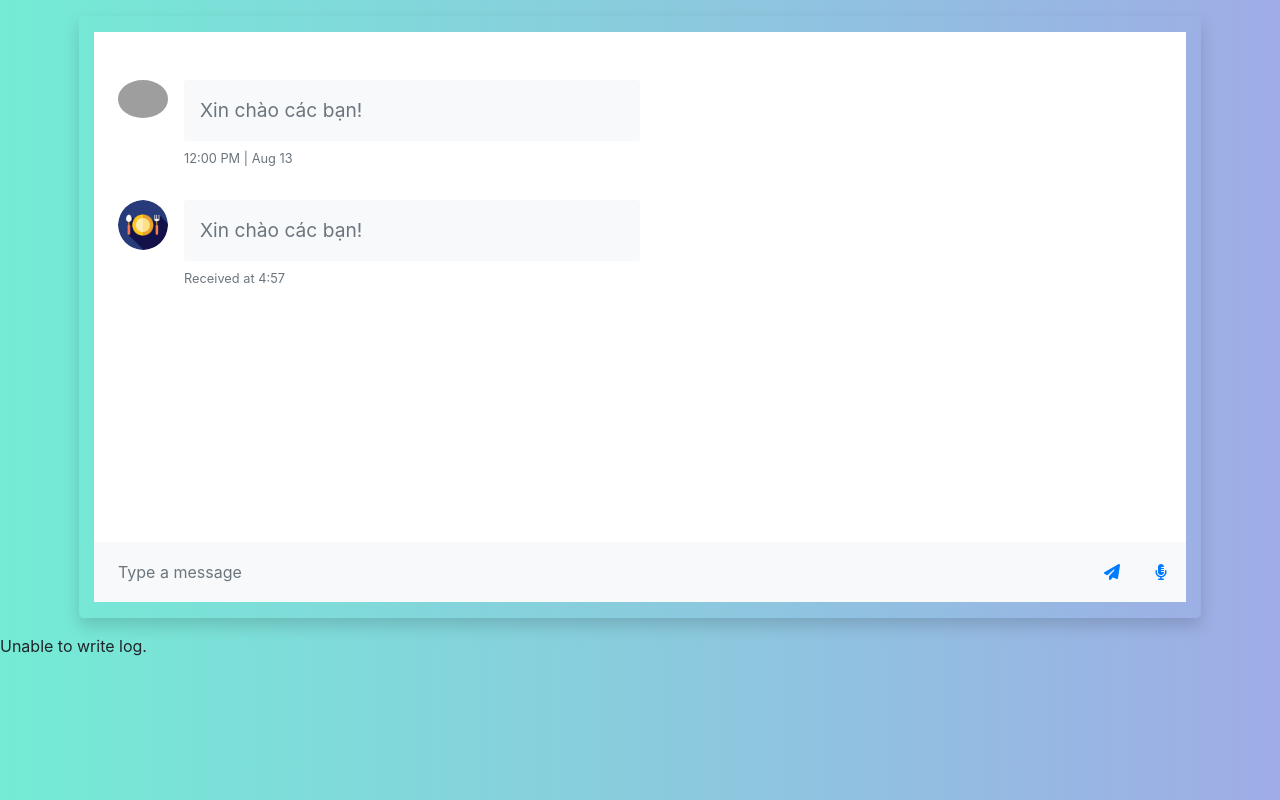
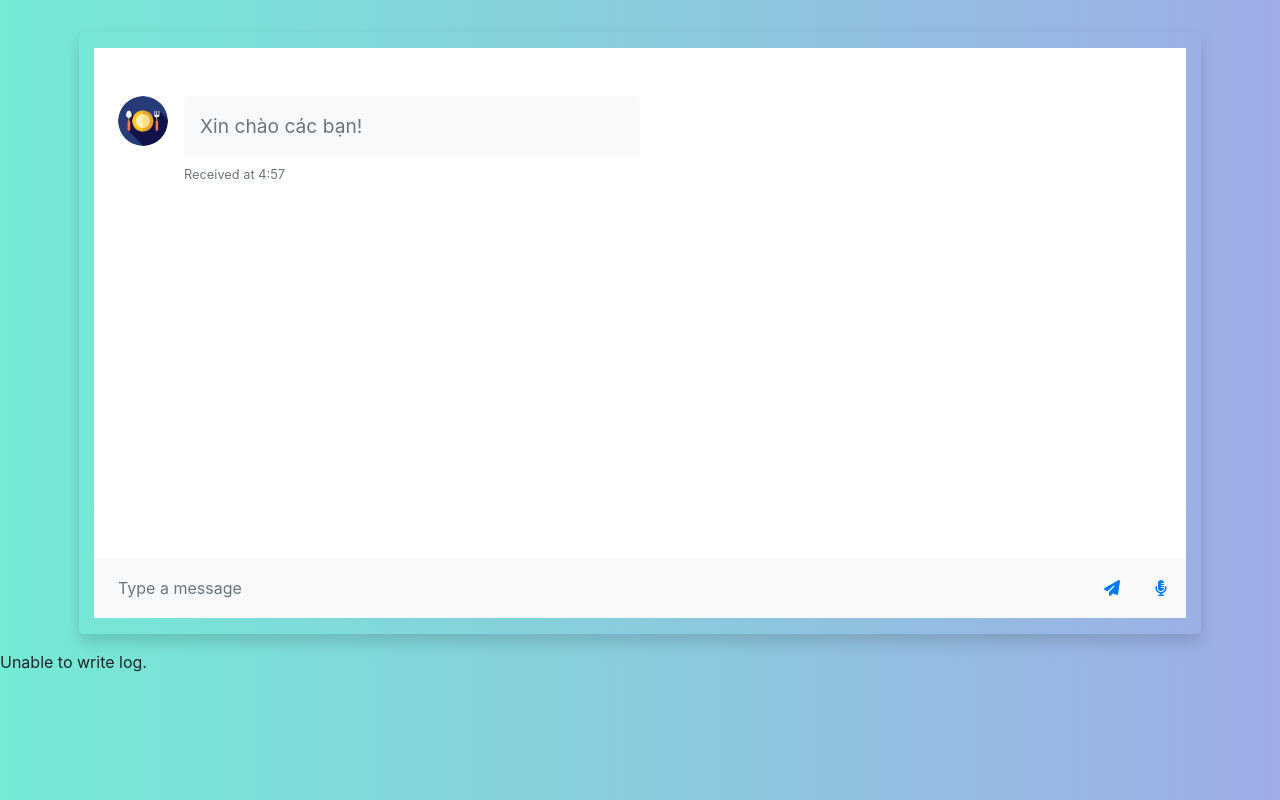
Before and after one commit to longnd1003/nwc202, a PHP site: page /chatbot.php in a window 1280 px wide. Run offline with PHP 8.4, Linux system fonts and the light colour scheme; some libraries are stand-ins or nearby versions; grey boxes are pictures that could not be loaded.

Commit message:
Add files via upload
Update some changes

```diff
--- a/chatbot.php
+++ b/chatbot.php
@@ -7,29 +7,14 @@
     <script src="https://code.jquery.com/jquery-3.4.1.min.js"></script>
     <script src="https://kit.fontawesome.com/9b81e7de6f.js" crossorigin="anonymous"></script>
     <script src="js/messenger.js"></script>
-    <script>
-        $(document).ready(function () {
-            getBotMsg();
-        });
-    </script>
 </head>
 
 <body>
     <div class="container py-3 px-4">
-        <div class="row rounded-lg overflow-hidden shadow">
+        <div class="row rounded-lg overflow-hidden shadow mt-3">
             <!-- Chat Box-->
             <div class="col pt-3">
-                <div id="msg-zone" class="px-4 py-5 chat-box bg-white">
-                    <!-- Sender Message-->
-                    <div class="media w-50 mb-3"><img src="https://res.cloudinary.com/mhmd/image/upload/v1564960395/avatar_usae7z.svg" alt="user" width="50" class="rounded-circle">
-                        <div class="media-body ml-3">
-                            <div class="bg-light rounded py-3 px-3 mb-2">
-                                <p id="bot-msg" class="text-small mb-0 text-muted">Xin chào các bạn!</p>
-                            </div>
-                            <p class="small text-muted">12:00 PM | Aug 13</p>
-                        </div>
-                    </div>
-                </div>
+                <div id="msg-zone" class="px-4 py-5 chat-box bg-white"></div>
 
                 <!-- Typing area -->
                 <form action="javascript:sendMsg();" class="bg-light">
@@ -37,7 +22,7 @@
                         <input id="input-msg" type="text" placeholder="Type a message" class="form-control rounded-0 border-0 py-4 px-4 bg-light" required>
                         <div class="input-group-append">
                             <button type="submit" class="btn btn-link"> <i class="fa fa-paper-plane"></i></button>
-                            <button type="button" class="btn btn-link"> <i class="fas fa-microphone-alt"></i></button>
+                            <button type="button" class="btn btn-link" onclick="getVoice();"> <i class="fas fa-microphone-alt"></i></button>
                         </div>
                     </div>
                 </form>
--- a/index.php
+++ b/index.php
@@ -19,7 +19,7 @@
             <div class="container px-5 py-5">
                 <h2 class="display-4 text-white pb-3">Firstly, please choose the voice that you prefer:</h2>
                 <form id="form" action="chatbot.php" method="get">
-                    <select class="custom-select custom-select-lg mb-3">
+                    <select name="voice" class="custom-select custom-select-lg mb-3">
                         <option value="banmai">Ban Mai (Northern Female)</option>
                         <option value="leminh">Le Minh (Northern Male)</option>
                         <option value="myan">My An (Central Female)</option>
--- a/tts.php
+++ b/tts.php
@@ -14,7 +14,7 @@ curl_setopt_array($curl, array(
     CURLOPT_HTTPHEADER => array(
         'api-key: jHjjZ9DXH16UJ4rxXGIn9qvNfdVH66rR',
         'speed: ',
-        'voice: banmai'
+        'voice: ' . $_POST['voice']
     ),
 ));
 
```
